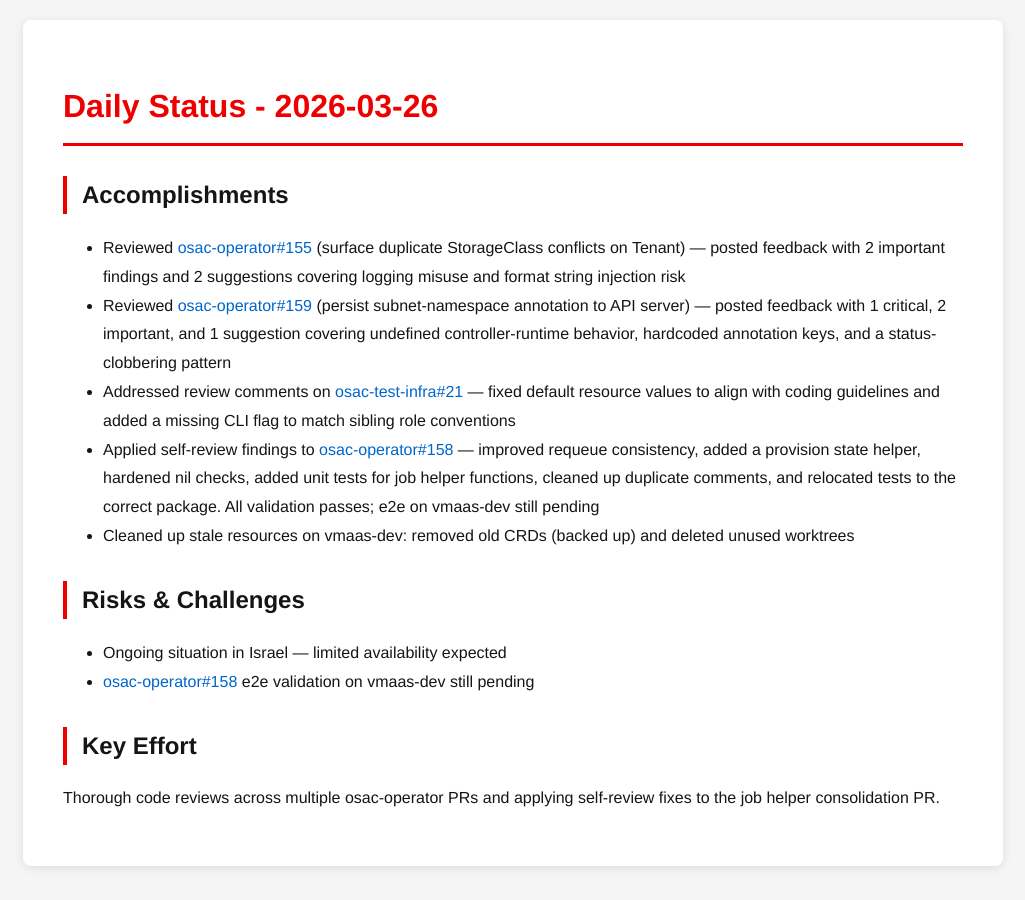
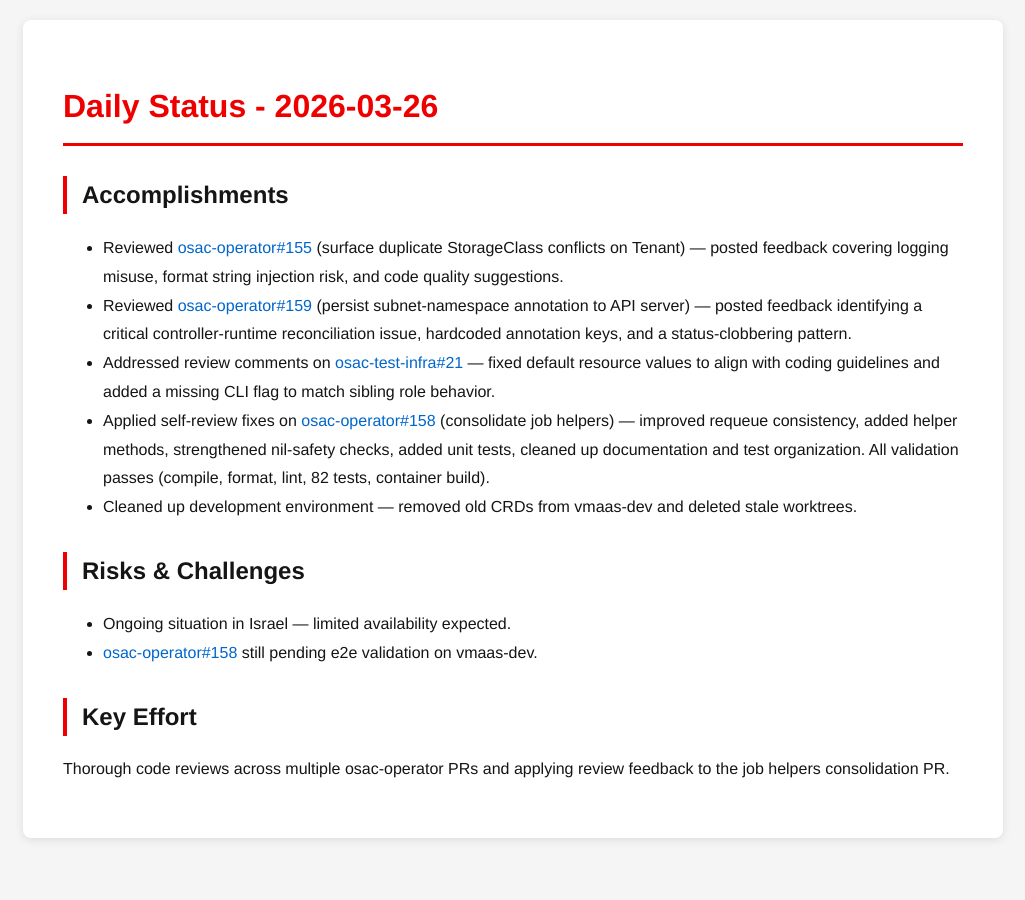
Before and after one commit to tzvatot/daily-status, a Jekyll site: the page built from 2026-03-26.md, in a window 1280 px wide. Shown: the whole page, without its empty margins (127-1152 px from the left). Built offline with Jekyll 4.4.1, drawn with Linux system fonts in a browser that asks for light colours.

Commit message:
Daily status update - 2026-03-26

```diff
--- a/2026-03-26.md
+++ b/2026-03-26.md
@@ -7,15 +7,15 @@ date: 2026-03-26
 # Daily Status - 2026-03-26
 
 ## Accomplishments
-- Reviewed [osac-operator#155](https://github.com/osac-project/osac-operator/pull/155) (surface duplicate StorageClass conflicts on Tenant) — posted feedback with 2 important findings and 2 suggestions covering logging misuse and format string injection risk
-- Reviewed [osac-operator#159](https://github.com/osac-project/osac-operator/pull/159) (persist subnet-namespace annotation to API server) — posted feedback with 1 critical, 2 important, and 1 suggestion covering undefined controller-runtime behavior, hardcoded annotation keys, and a status-clobbering pattern
-- Addressed review comments on [osac-test-infra#21](https://github.com/osac-project/osac-test-infra/pull/21) — fixed default resource values to align with coding guidelines and added a missing CLI flag to match sibling role conventions
-- Applied self-review findings to [osac-operator#158](https://github.com/osac-project/osac-operator/pull/158) — improved requeue consistency, added a provision state helper, hardened nil checks, added unit tests for job helper functions, cleaned up duplicate comments, and relocated tests to the correct package. All validation passes; e2e on vmaas-dev still pending
-- Cleaned up stale resources on vmaas-dev: removed old CRDs (backed up) and deleted unused worktrees
+- Reviewed [osac-operator#155](https://github.com/osac-project/osac-operator/pull/155) (surface duplicate StorageClass conflicts on Tenant) — posted feedback covering logging misuse, format string injection risk, and code quality suggestions.
+- Reviewed [osac-operator#159](https://github.com/osac-project/osac-operator/pull/159) (persist subnet-namespace annotation to API server) — posted feedback identifying a critical controller-runtime reconciliation issue, hardcoded annotation keys, and a status-clobbering pattern.
+- Addressed review comments on [osac-test-infra#21](https://github.com/osac-project/osac-test-infra/pull/21) — fixed default resource values to align with coding guidelines and added a missing CLI flag to match sibling role behavior.
+- Applied self-review fixes on [osac-operator#158](https://github.com/osac-project/osac-operator/pull/158) (consolidate job helpers) — improved requeue consistency, added helper methods, strengthened nil-safety checks, added unit tests, cleaned up documentation and test organization. All validation passes (compile, format, lint, 82 tests, container build).
+- Cleaned up development environment — removed old CRDs from vmaas-dev and deleted stale worktrees.
 
 ## Risks & Challenges
-- Ongoing situation in Israel — limited availability expected
-- [osac-operator#158](https://github.com/osac-project/osac-operator/pull/158) e2e validation on vmaas-dev still pending
+- Ongoing situation in Israel — limited availability expected.
+- [osac-operator#158](https://github.com/osac-project/osac-operator/pull/158) still pending e2e validation on vmaas-dev.
 
 ## Key Effort
-Thorough code reviews across multiple osac-operator PRs and applying self-review fixes to the job helper consolidation PR.
+Thorough code reviews across multiple osac-operator PRs and applying review feedback to the job helpers consolidation PR.
```
